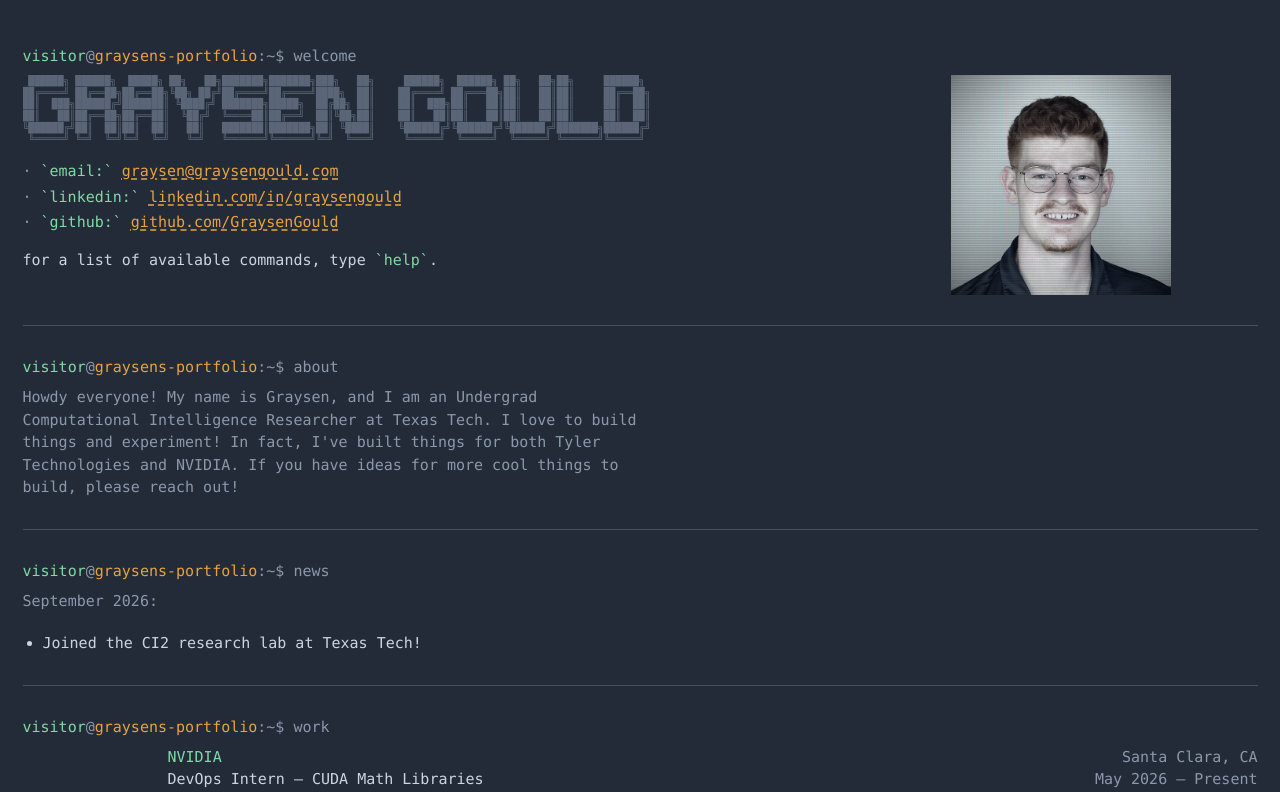
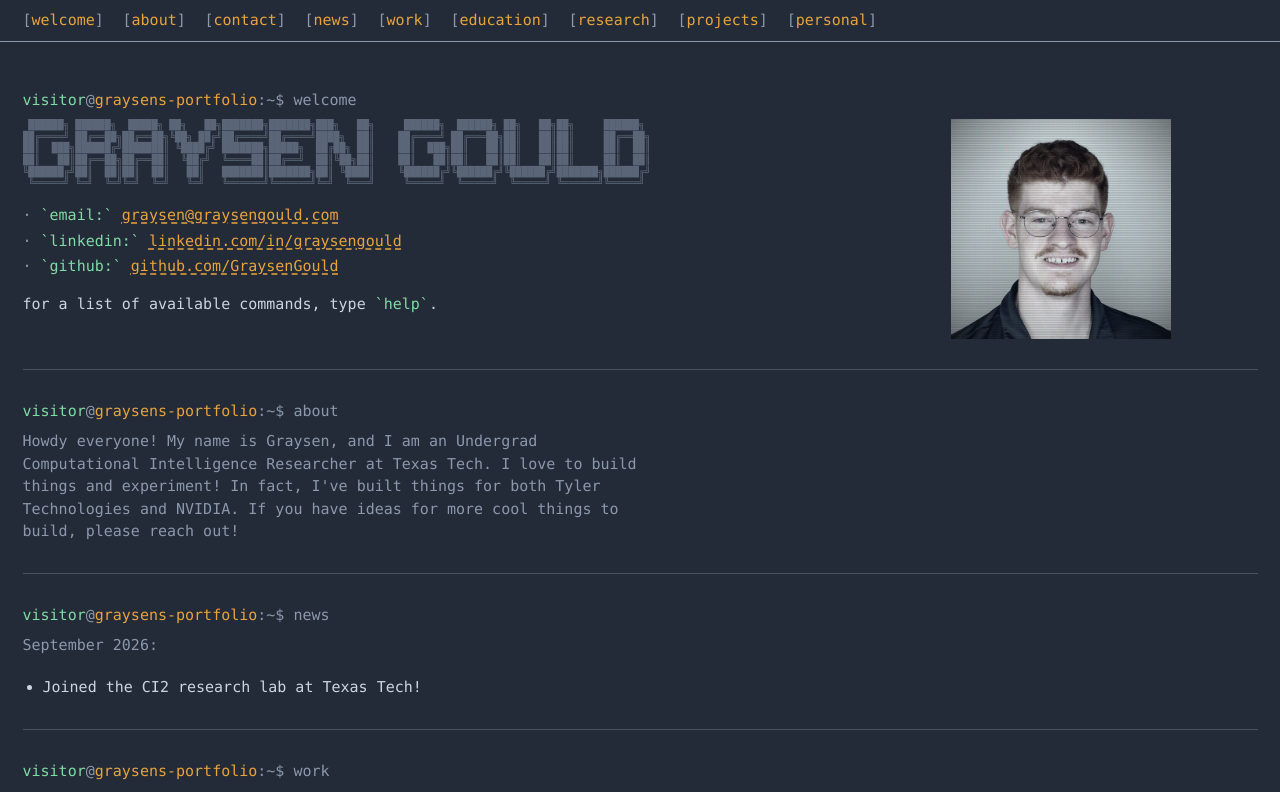
Before and after one commit to GraysenGould/portfolio, a React (Vite) app: page / in a window 1280 px wide. Shown: the top 792 px of the page. Built offline with nearby package versions, Linux system fonts and the light colour scheme.

Commit message:
added a navbar to page for easy navigation

```diff
--- /dev/null
+++ b/src/NavBar.jsx
@@ -0,0 +1,21 @@
+const SECTIONS = ['welcome', 'about', 'contact', 'news', 'work', 'education', 'research', 'projects', 'personal']
+
+export default function NavBar({ onSelect, disabled }) {
+  return (
+    <nav className="nav-bar">
+      {SECTIONS.map(section => (
+        <button
+          key={section}
+          type="button"
+          className="nav-link"
+          disabled={disabled}
+          onClick={() => onSelect(section)}
+        >
+          <span className="nav-bracket">[</span>
+          {section}
+          <span className="nav-bracket">]</span>
+        </button>
+      ))}
+    </nav>
+  )
+}
--- a/src/Terminal.jsx
+++ b/src/Terminal.jsx
@@ -12,6 +12,7 @@ import Activities from './commands/activities.jsx'
 import Personal from './commands/personal.jsx'
 import Nvidia from './commands/nvidia.jsx'
 import Welcome from './commands/welcome.jsx'
+import NavBar from './NavBar.jsx'
 
 const COMMANDS = {
   help: <Help />,
@@ -31,7 +32,7 @@ const COMMANDS = {
 
 const PROMPT_USER = 'visitor'
 const PROMPT_HOST = 'graysens-portfolio'
-const STARTUP_COMMANDS = ['welcome', 'about', 'news', 'work', 'education', 'research', 'projects', 'skills', 'misc', 'personal']
+const STARTUP_COMMANDS = ['welcome', 'about', 'news', 'work', 'education', 'research', 'projects', 'skills', 'misc', 'personal', 'help']
 
 function Prompt() {
   return (
@@ -44,14 +45,11 @@ function Prompt() {
   )
 }
 
-const startup = [
-  ...STARTUP_COMMANDS.flatMap(cmd => [
-    { type: 'input', content: cmd },
-    { type: 'output', content: COMMANDS[cmd] },
-    { type: 'rule' },
-  ]),
-  { type: 'hint', content: null },
-]
+const startup = STARTUP_COMMANDS.flatMap(cmd => [
+  { type: 'input', content: cmd },
+  { type: 'output', content: COMMANDS[cmd] },
+  { type: 'rule' },
+])
 
 export default function Terminal() {
   const [history, setHistory] = useState(startup)
@@ -61,6 +59,7 @@ export default function Terminal() {
   const inputRef = useRef(null)
   const bottomRef = useRef(null)
   const [scrollTick, setScrollTick] = useState(0)
+  const [navBusy, setNavBusy] = useState(false)
 
   useEffect(() => {
     if (scrollTick === 0) return
@@ -110,6 +109,24 @@ export default function Terminal() {
     setScrollTick(t => t + 1)
   }
 
+  function navigate(section) {
+    if (navBusy) return
+    setNavBusy(true)
+    focusInput()
+    let i = 0
+    const typeTimer = setInterval(() => {
+      i += 1
+      setInputValue(section.slice(0, i))
+      if (i >= section.length) {
+        clearInterval(typeTimer)
+        setTimeout(() => {
+          runCommand(section)
+          setNavBusy(false)
+        }, 200)
+      }
+    }, 45)
+  }
+
   function handleKeyDown(e) {
     if (e.key === 'Tab') {
       e.preventDefault()
@@ -147,17 +164,12 @@ export default function Terminal() {
   }
 
   return (
-    <div className="terminal" onClick={focusInput}>
+    <>
+      <NavBar onSelect={navigate} disabled={navBusy} />
+      <div className="terminal" onClick={focusInput}>
       {history.map((entry, i) => {
         if (entry.type === 'rule') {
           return <div key={i} className="rule" />
-        }
-        if (entry.type === 'hint') {
-          return (
-            <div key={i} className="hint">
-              for a list of available commands, type <span className="accent">help</span>.
-            </div>
-          )
         }
         if (entry.type === 'input') {
           return (
@@ -197,6 +209,7 @@ export default function Terminal() {
           value={inputValue}
           onChange={e => setInputValue(e.target.value)}
           onKeyDown={handleKeyDown}
+          readOnly={navBusy}
           autoComplete="off"
           autoCorrect="off"
           autoCapitalize="off"
@@ -204,6 +217,7 @@ export default function Terminal() {
         />
       </div>
       <div ref={bottomRef} />
-    </div>
+      </div>
+    </>
   )
 }
--- a/src/index.css
+++ b/src/index.css
@@ -43,8 +43,55 @@ a:hover {
   min-height: 100%;
   width: 100%;
   margin: 0;
-  padding: 1.5rem 1.5rem 4rem;
+  padding: calc(1.5rem + 44px) 1.5rem 4rem;
   cursor: text;
+}
+
+/* Nav bar */
+.nav-bar {
+  position: fixed;
+  top: 0;
+  left: 0;
+  right: 0;
+  z-index: 10;
+  display: flex;
+  flex-wrap: wrap;
+  gap: 1.25rem;
+  align-items: center;
+  padding: 0.75rem 1.5rem;
+  background: var(--bg);
+  border-bottom: 1px solid var(--punct);
+}
+
+.nav-link {
+  background: none;
+  border: none;
+  padding: 0;
+  font-family: var(--font);
+  font-size: inherit;
+  font-weight: 400;
+  color: var(--amber);
+  cursor: pointer;
+}
+
+.nav-link:hover:not(:disabled) {
+  filter: brightness(1.3);
+}
+
+.nav-link:disabled {
+  cursor: default;
+  opacity: 0.6;
+}
+
+.nav-bracket {
+  color: var(--punct);
+}
+
+@media (max-width: 600px) {
+  .nav-bar {
+    gap: 0.75rem 1rem;
+    padding: 0.6rem 1rem;
+  }
 }
 
 /* Banner */
@@ -368,7 +415,7 @@ a:hover {
 /* Mobile */
 @media (max-width: 600px) {
   .terminal {
-    padding: 1.25rem 1rem 3rem;
+    padding: calc(1.25rem + 68px) 1rem 3rem;
     font-size: 14px;
   }
 
```
